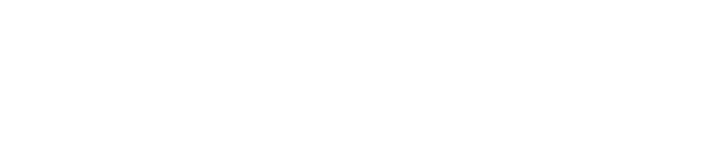
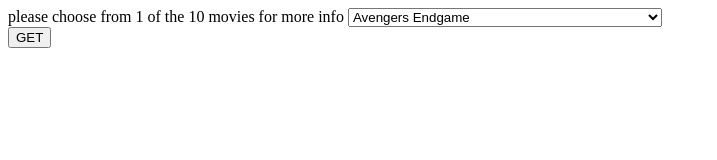
Before and after one commit to Justin334848491/Project-2, a website: page index.html in a window 1280 px wide. Shown: the whole page, without its empty margins (0-717 px from the left). Drawn offline with nearby package versions, Linux system fonts and the light colour scheme.

Commit message:
second commit

```diff
--- a/index.html
+++ b/index.html
@@ -5,6 +5,22 @@
     <link rel="stylesheet" href="style.css">
     </head>
     <body>
+        <script src="https://unpkg.com/axios@1.1.2/dist/axios.min.js"></script>
+            <label for="movies"> please choose from 1 of the 10 movies for more info</label>
+            <select name="movies" id="movies">
+            <option value="Avengers Endgame">Avengers Endgame</option>
+            <option value="Avengers Infinity War">Avengers Infinity War</option>
+            <option value="Spider-Man No Way Home">Spider-Man No Way Home</option>
+            <option value="Spider-Man Into the Spider-Verse">Spider-Man Into the Spider-Verse</option>
+            <option value="Star Wars The Force Awakens">Star Wars The Force Awakens</option>
+            <option value="Star Wars The Empire Strikes Back">Star Wars The Empire Strikes Back</option>
+            <option value="The Fast and the Furious Tokyo Drift">The Fast and the Furious Tokyo Drift</option>
+            <option value="The Fast and the Furious The Fate of the Furious">The Fast and the Furious The Fate of the Furious</option>
+            <option value="Shang-Chi and the Legend of the Ten Rings">Shang-Chi and the Legend of the Ten Rings</option>
+            <option value="Doctor Strange in the Multiverse of Madness">Doctor Strange in the Multiverse of Madness</option>
+            </select>
+            <br>
+        <input type="button" onclick= "myFunction()" id="GET" value="GET">
 
     </body>
 </html>
--- /dev/null
+++ b/package.json
@@ -0,0 +1,5 @@
+{
+  "dependencies": {
+    "axios": "^1.1.3"
+  }
+}
--- a/script.js
+++ b/script.js
@@ -0,0 +1,10 @@
+
+function myFunction() {
+    let x = axios.get('https://api.themoviedb.org/3/movie/524251', {
+    params: {
+        api_key: "a59d2813d99007b086e055a41d8a036f",
+    }})
+
+.then((data) => {
+    console.log (data.data.overview, data.data. original_title);
+})}
```
Also changed, not shown: 1 other file.
